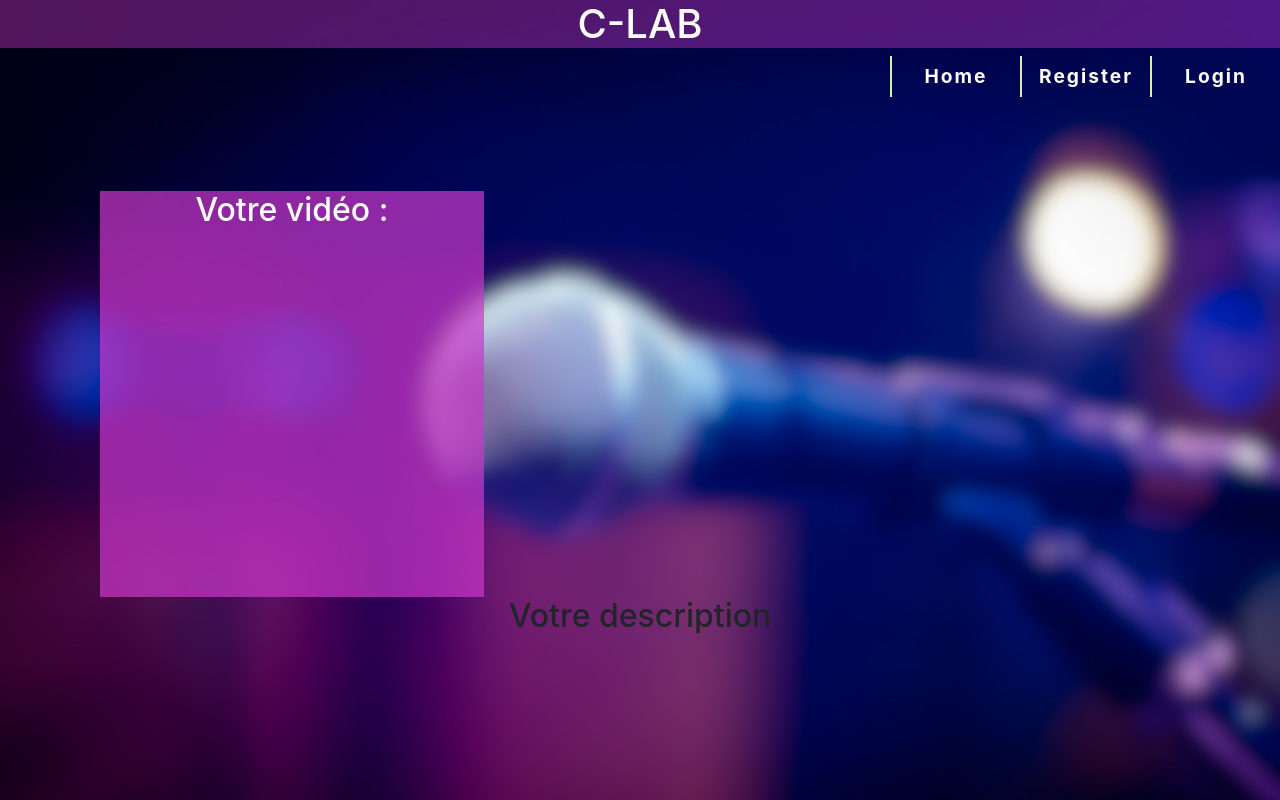
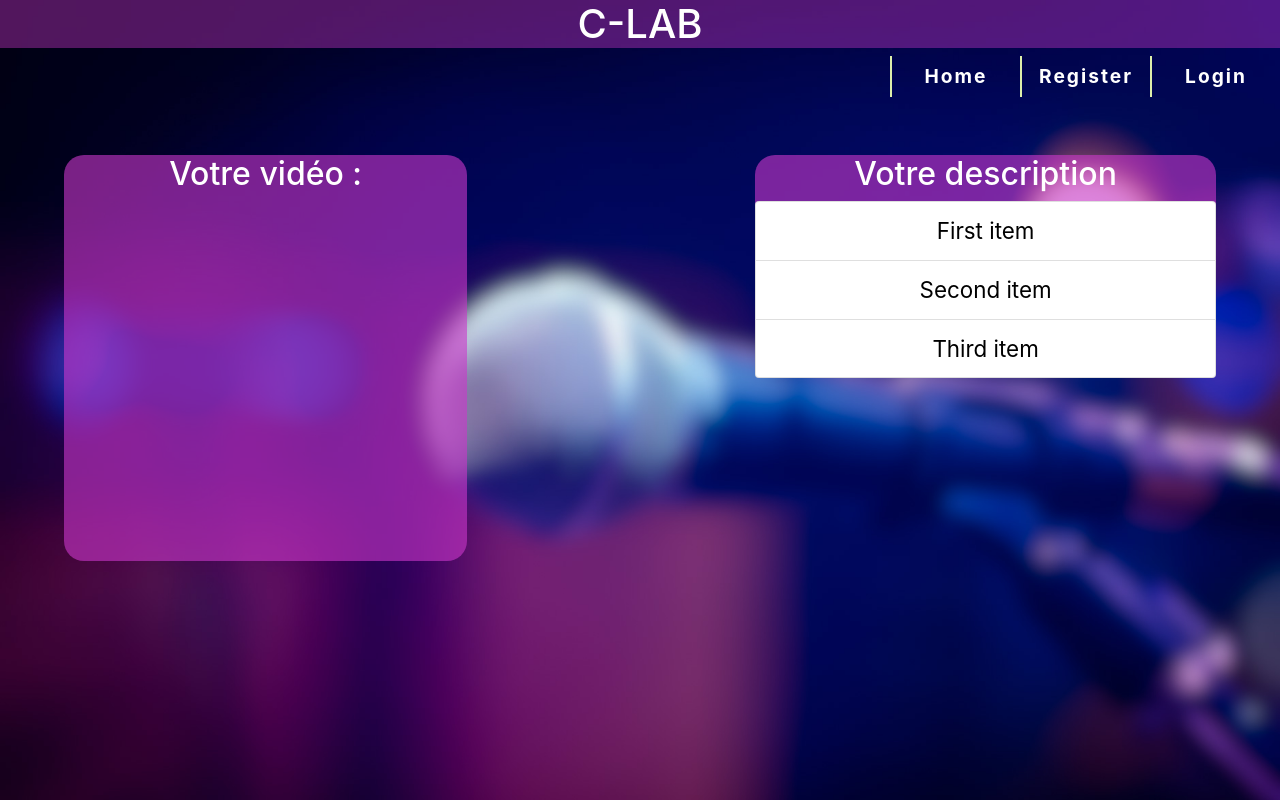
Before and after one commit to darrylbilongo/C-LAB2020, a React (Create React App) app in the folder front-end/: page /profile in a window 1280 px wide. Built offline with nearby package versions, Linux system fonts and the light colour scheme.

Commit message:
Ajout de description dans profil avec liste + disposition du profil changée

```diff
--- a/front-end/src/App.css
+++ b/front-end/src/App.css
@@ -159,17 +159,35 @@ ul#menu li a
 }
 
 .video{
-  margin-left: 100px;
-  margin-top: 100px;
-  display: table;
   color: white;
-  background-color:rgba(203,56,203, 0.7);
-  width: 30%;
+  background-color:rgba(203,56,203, 0.6);
+  width: 35%;
+  float: left;
+  border-radius: 20px;
 }
 
 .formulaire2{
   background-color: rgba(203,56,203, 0.2);
   margin-top: 5%;
   margin-left: 75%;
-   border-radius: 10px;
+  border-radius: 10px;
 }
+
+.details{
+  color: white;
+  background-color: rgba(203,56,203, 0.6);
+  width: 40%;
+  float: right;
+  border-radius: 20px;
+}
+
+.videode{
+  margin-top: 5%;
+  margin-left:5%;
+  margin-right: 5%;
+}
+
+.list-group{
+  color: black;
+  font-size: 1.4em;
+}
--- a/front-end/src/components/Profile.js
+++ b/front-end/src/components/Profile.js
@@ -9,13 +9,20 @@ class Profile extends Component{
             <div>
                 <Entete/>
                 <Navigation />
+                <div className="videode">
                     <div className="video">
                     <h2>Votre vidéo :</h2>
                     <ReactPlayer width="100%" url='https://www.youtube.com/watch?v=xPfP-bB3X_k' controls/>
                      </div>
                      <div className="details">
                     <h2>Votre description</h2>
+                    <ul className="list-group">
+                        <li class="list-group-item">First item</li>
+                        <li class="list-group-item">Second item</li>
+                        <li class="list-group-item">Third item</li>
+                    </ul>
                     </div>
+                </div>
                 </div>
         )
     }
```
Also changed, not shown: front-end/src/App.js (line endings or trailing spaces).
